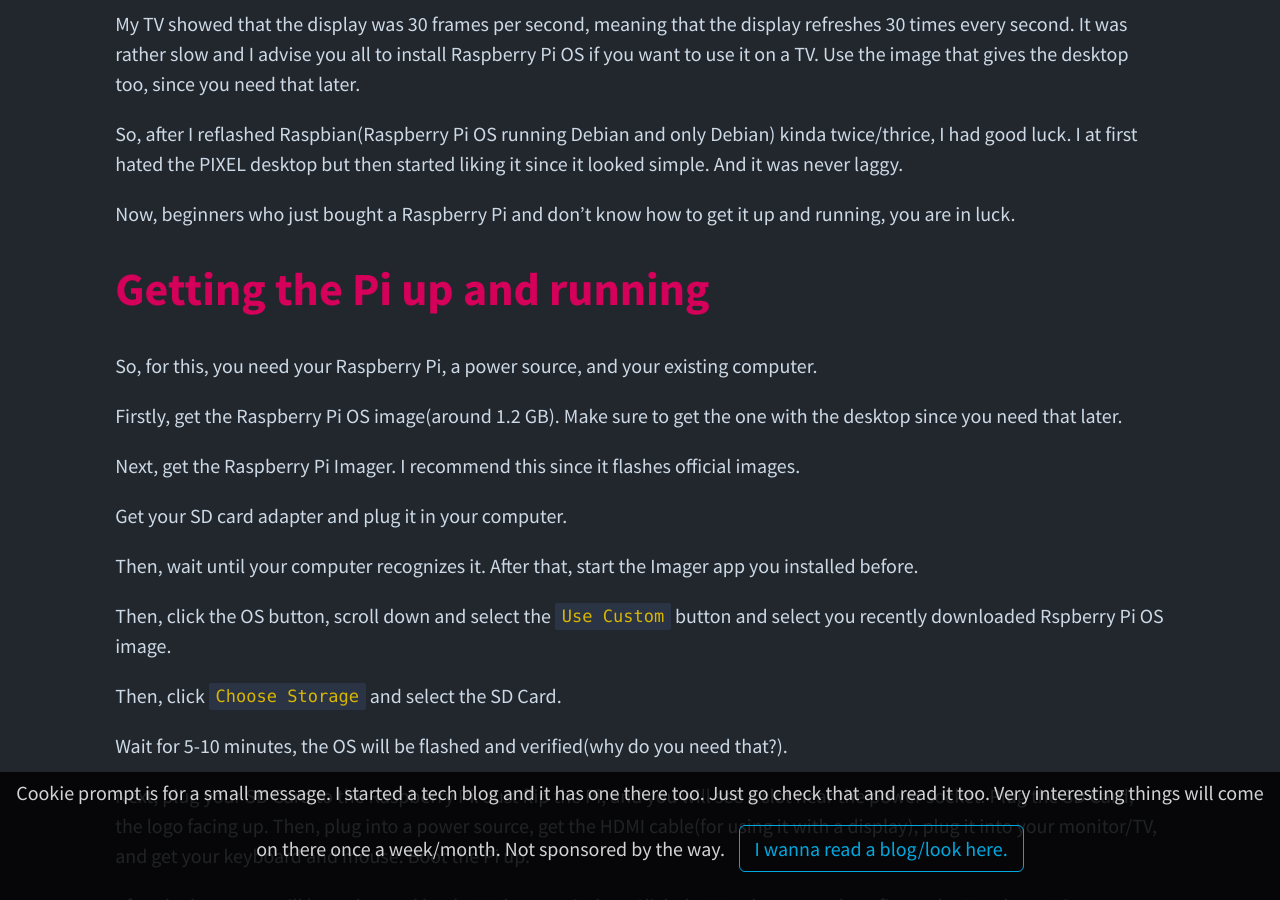
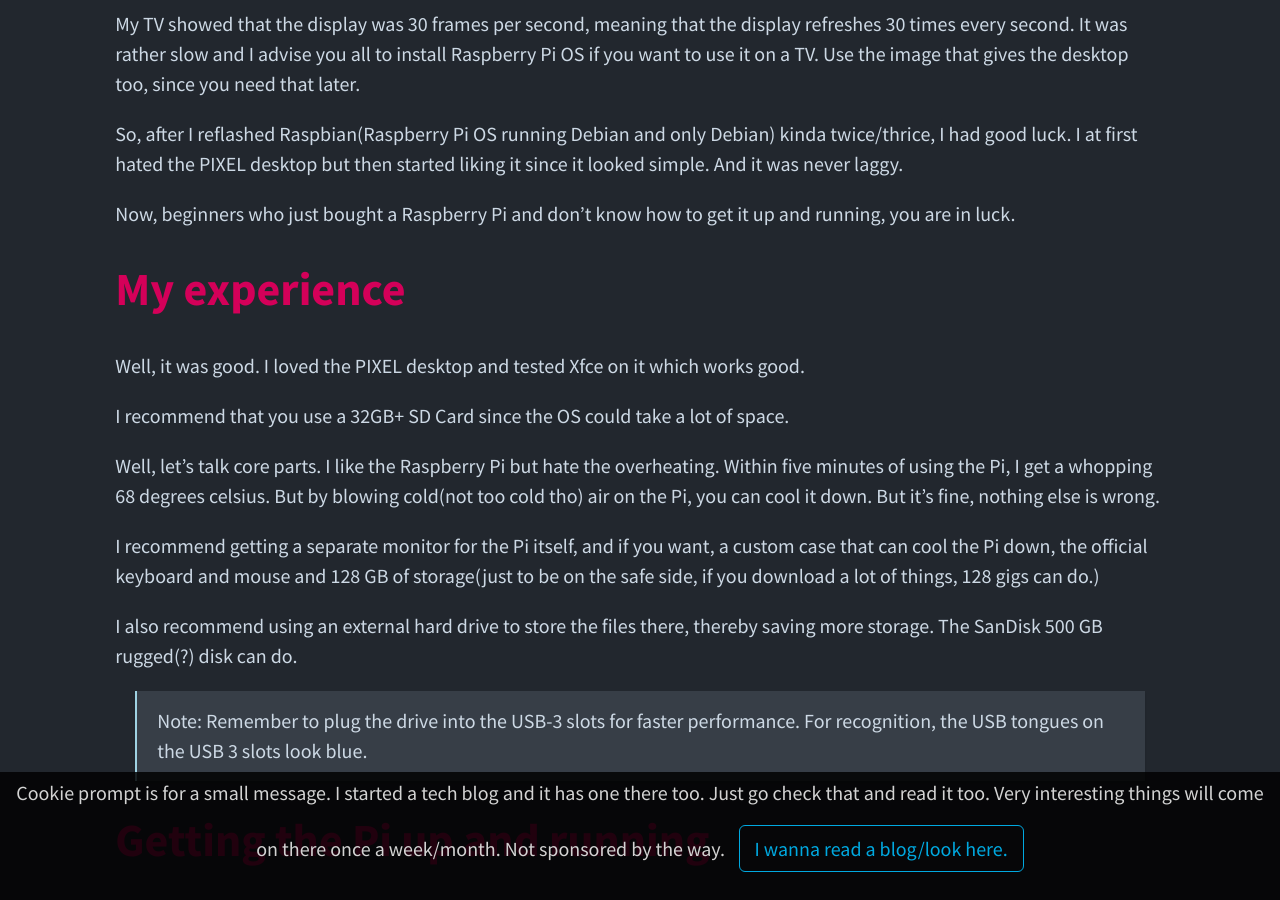
Before and after one commit to im-coder-lg/im-coder-lg.github.io, a Jekyll site: the page built from _posts/2021-10-21-blog-3.md, in a window 1280 px wide and 900 px high, scrolled down 1310 px. Built offline with Jekyll 4.4.1, drawn with Linux system fonts in a browser that asks for light colours; comment, search, counter and statistics services are not loaded; some of the changed text lies outside the part shown.

Commit message:
update and add experience and reposition

```diff
--- a/_posts/2021-10-21-blog-3.md
+++ b/_posts/2021-10-21-blog-3.md
@@ -42,6 +42,19 @@
 
 Now, beginners who just bought a Raspberry Pi and don't know how to get it up and running, you are in luck.
 
+# My experience
+
+Well, it was good. I loved the PIXEL desktop and tested Xfce on it which works good.
+
+I recommend that you use a 32GB+ SD Card since the OS could take a lot of space.
+
+Well, let's talk core parts. I like the Raspberry Pi but hate the overheating. Within five minutes of using the Pi, I get a whopping 68 degrees celsius. But by blowing cold(not too cold tho) air on the Pi, you can cool it down. But it's fine, nothing else is wrong.
+
+I recommend getting a separate monitor for the Pi itself, and if you want, a custom case that can cool the Pi down, the official keyboard and mouse and 128 GB of storage(just to be on the safe side, if you download a lot of things, 128 gigs can do.)
+
+I also recommend using an external hard drive to store the files there, thereby saving more storage. The SanDisk 500 GB rugged(?) disk can do.
+> Note: Remember to plug the drive into the USB-3 slots for faster performance. For recognition, the USB tongues on the USB 3 slots look blue.
+
 # Getting the Pi up and running
 So, for this, you need your Raspberry Pi, a power source, and your existing computer.
 
```
Also changed, not shown: other parts of _posts/2021-10-21-blog-3.md (+2 -1 lines).
